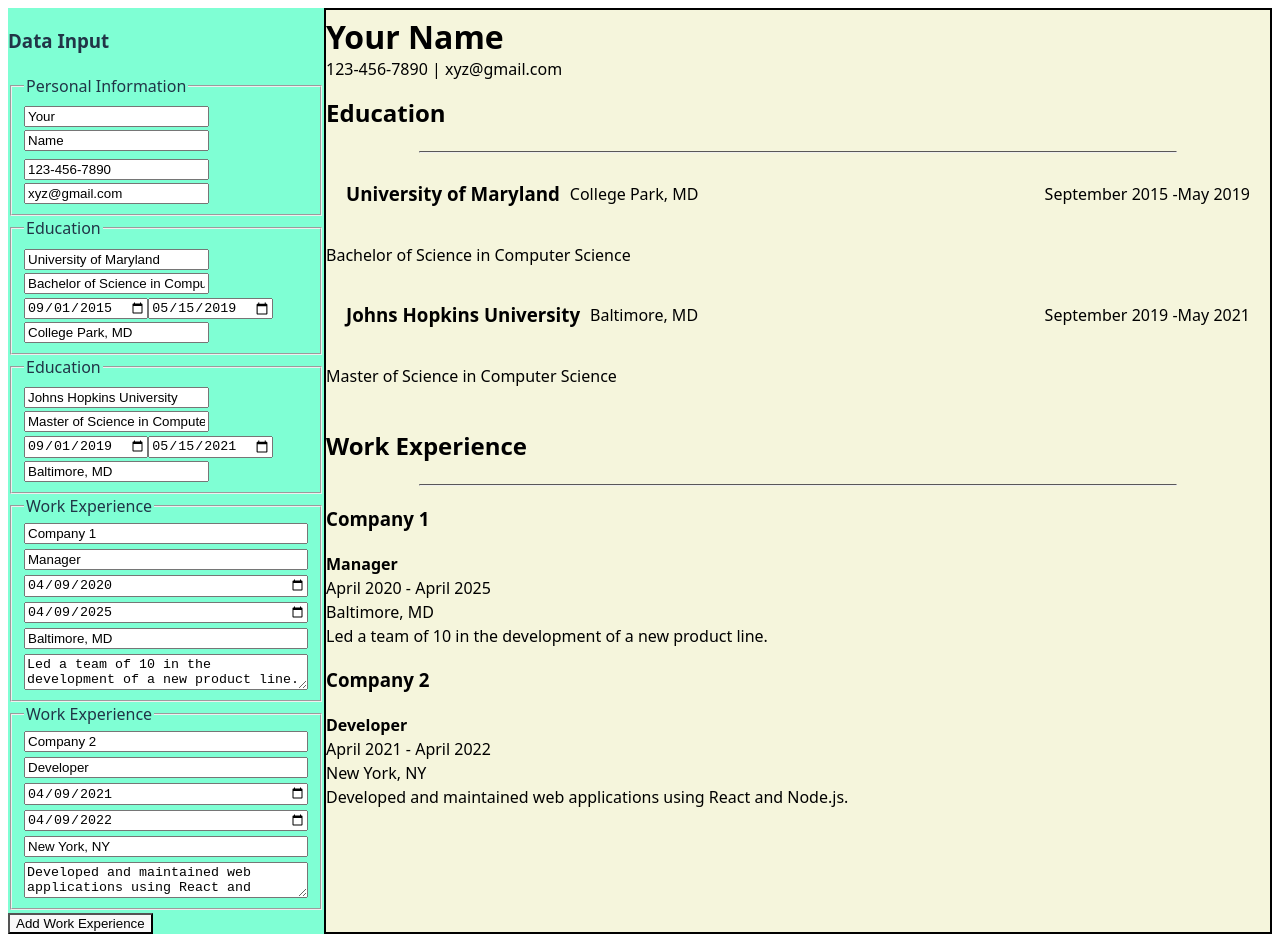
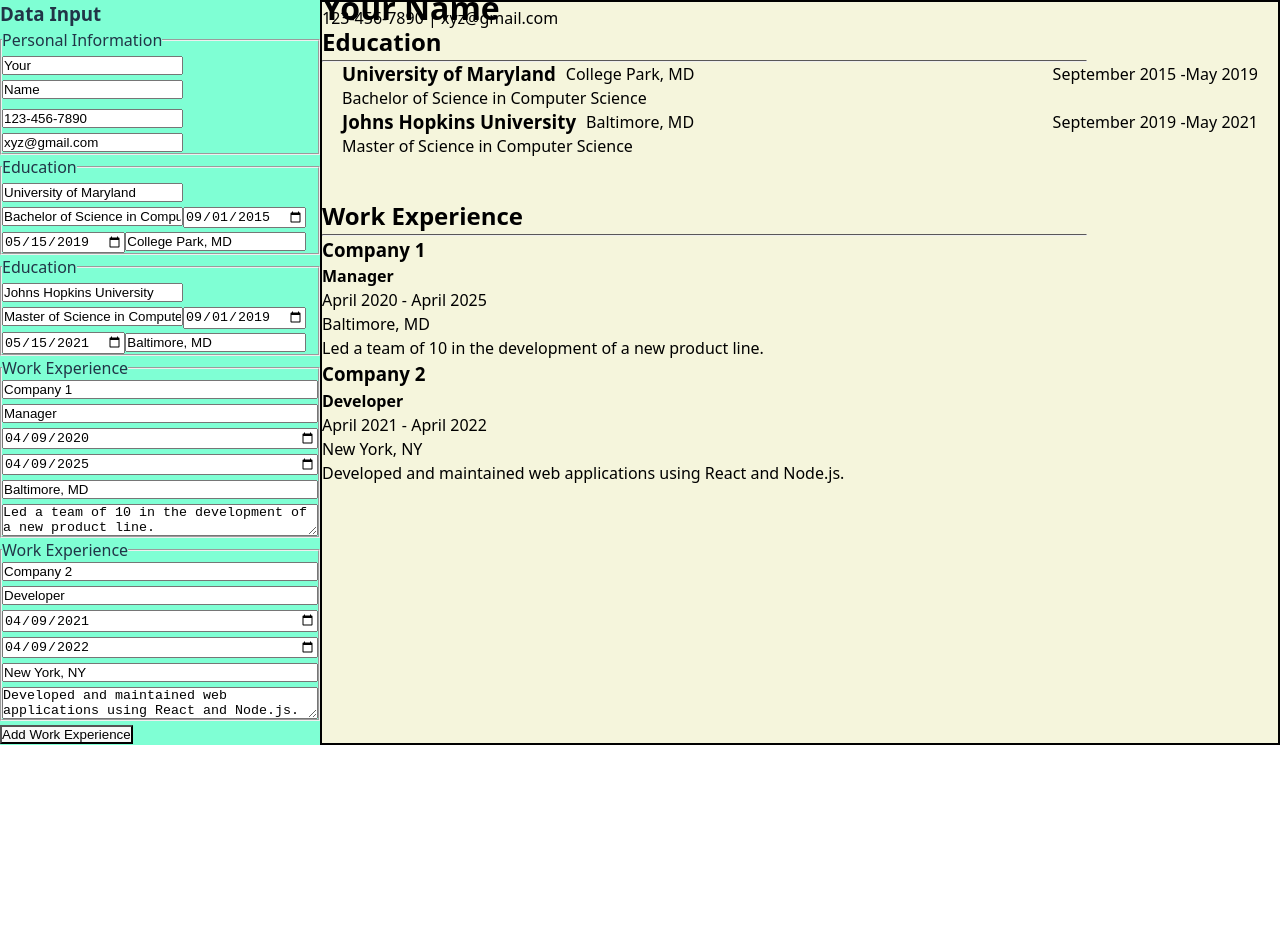
Before and after one commit to FishShalami/cv-builder-react, a React (Vite) app: page / in a window 1280 px wide. After the commit the page ends 800 px from the top, so only its background shows below. Built offline with nearby package versions, Linux system fonts and the light colour scheme.

Commit message:
Reset margin for page, need to clean up css

```diff
--- a/src/App.css
+++ b/src/App.css
@@ -1,6 +1,6 @@
 #root {
   max-width: 1280px;
-  margin: 0 auto;
+  /* margin: 0 auto; */
 }
 
 .inputs-outputs {
@@ -51,6 +51,7 @@
   justify-content: space-between;
   align-items: center;
   margin: 0 20px;
+  line-height: 0;
 }
 
 .school {
@@ -60,3 +61,11 @@
   gap: 10px;
   align-items: center;
 }
+
+.school-body {
+  display: grid;
+  grid-template-rows: 1fr 1fr;
+}
+.degree > p {
+  margin: 0 20px;
+}
--- a/src/App.jsx
+++ b/src/App.jsx
@@ -139,7 +139,7 @@
           </div>
           <div className="education-body">
             {education.map((edu, index) => (
-              <div key={index}>
+              <div className="school-body" key={index}>
                 <div className="schoolline">
                   <div className="school">
                     <h3>{edu.schoolName}</h3>
@@ -151,7 +151,9 @@
                     -{moment(edu.endDateEducation).format("MMMM YYYY")}
                   </div>
                 </div>
-                <p>{edu.degree}</p>
+                <div className="degree">
+                  <p>{edu.degree}</p>
+                </div>
               </div>
             ))}
           </div>
--- a/src/index.css
+++ b/src/index.css
@@ -1,3 +1,9 @@
+* {
+  margin: 0;
+  padding: 0;
+  box-sizing: border-box;
+}
+
 :root {
   font-family: system-ui, Avenir, Helvetica, Arial, sans-serif;
   line-height: 1.5;
```
